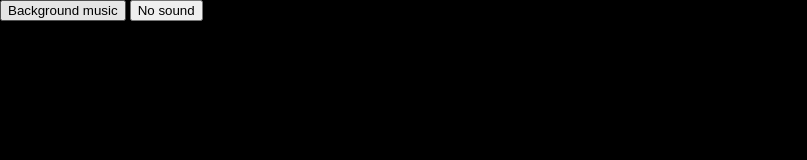
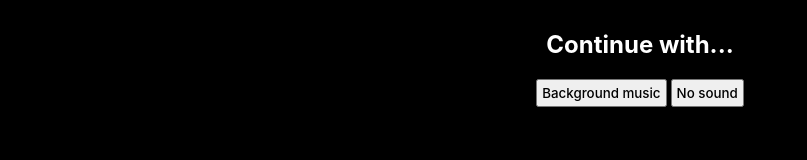
Before and after one commit to hackclub/slash-z, a website: page public/auth-start.html in a window 1280 px wide. Shown: the whole page, without its empty margins (0-807 px from the left). Drawn offline with nearby package versions, Linux system fonts and the light colour scheme.

Commit message:
Add continue with message

```diff
--- a/public/auth-start.html
+++ b/public/auth-start.html
@@ -190,13 +190,28 @@
       .addressee {
         font-size: 2rem;
       }
+      .continue-header {
+        color: white;
+        font-family: 'Inter', -apple-system, BlinkMacSystemFont, 'Segoe UI', Roboto, Oxygen, Ubuntu, Cantarell, 'Open Sans', 'Helvetica Neue', Helvetica, Arial, sans-serif;
+      }
+      .sound-on, .sound-off {
+        font-family: 'Inter', -apple-system, BlinkMacSystemFont, 'Segoe UI', Roboto, Oxygen, Ubuntu, Cantarell, 'Open Sans', 'Helvetica Neue', Helvetica, Arial, sans-serif;
+        padding: 4px;
+        font-weight: 500;
+      }
+      .sound-choice {
+        padding: 10px;
+      }
     </style>
   </head>
 
   <body>
     <div class="sound-choice">
-      <button class="sound-on">Background music</button>
-      <button class="sound-off">No sound</button>
+      <center> <!-- Only using the <center> tag because I don't want to mess with absolute positioning -->
+        <h2 class="continue-header">Continue with...</h2>
+        <button class="sound-on">Background music</button>
+        <button class="sound-off">No sound</button>
+      </center>
     </div>
     <canvas class="canvas hidden"></canvas>
     <div class="message hidden">
```
